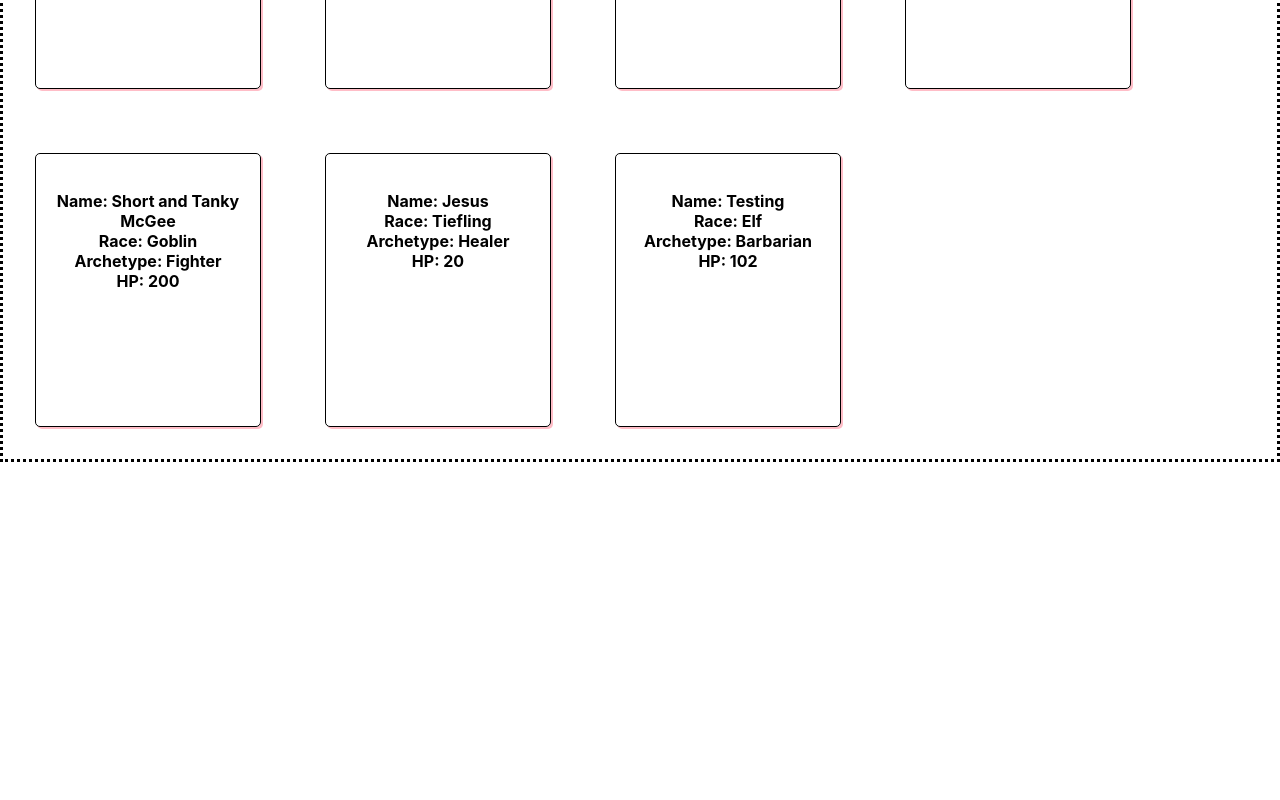
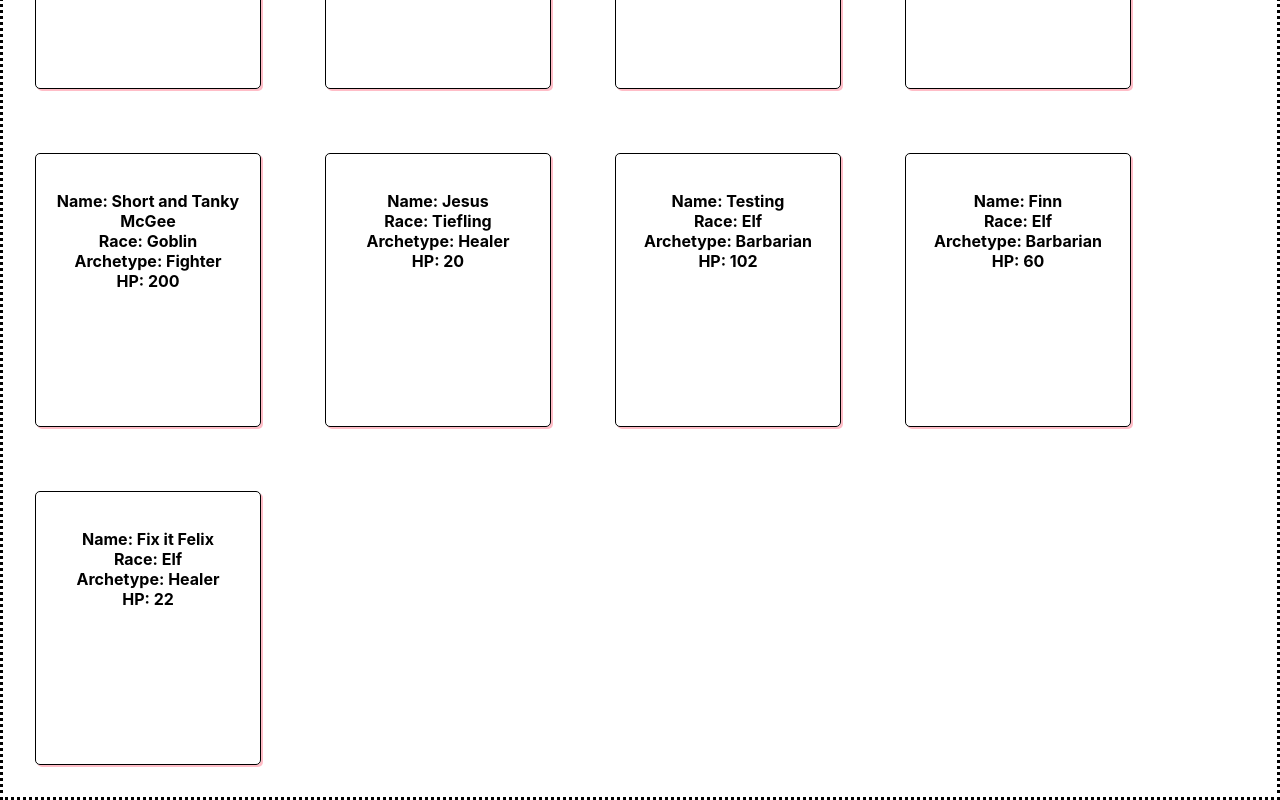
Before and after one commit to slopez421/character-creator, a React (Create React App) app: page / in a window 1280 px wide. Shown: the part 549-1349 px from the top of the page. Before the commit the page ends 1011 px from the top, so only its background shows below. Built offline with nearby package versions, Linux system fonts and the light colour scheme; data requests are answered from the project's data file.

Commit message:
fixed passing props to wrong component error

```diff
--- a/db.json
+++ b/db.json
@@ -48,6 +48,20 @@
       "race": "Elf",
       "archetype": "Barbarian",
       "id": 7
+    },
+    {
+      "name": "Finn",
+      "hp": "60",
+      "race": "Elf",
+      "archetype": "Barbarian",
+      "id": 8
+    },
+    {
+      "name": "Fix it Felix",
+      "hp": "22",
+      "race": "Elf",
+      "archetype": "Healer",
+      "id": 9
     }
   ]
 }
--- a/src/components/CharacterContainer.js
+++ b/src/components/CharacterContainer.js
@@ -1,12 +1,12 @@
 import React from "react";
 import Card from "./Card";
 
-function CharacterContainer({characters, handleAddCharacter}) {
+function CharacterContainer({characters}) {
 
 return <div className="container">
     <h2>Character Container</h2>
     {characters.map((character) => {
-        return <Card key={character.id} character={character} handleAddCharacter={handleAddCharacter} />
+        return <Card key={character.id} character={character} />
     })}
 
 </div>
--- a/src/components/Home.js
+++ b/src/components/Home.js
@@ -18,8 +18,8 @@ function handleAddCharacter(newCharacter) {
 }
 
    return (<div className="home">
-   <CharacterForm />
-   <CharacterContainer handleAddCharacter={handleAddCharacter} characters={characters}/>
+   <CharacterForm handleAddCharacter={handleAddCharacter}/>
+   <CharacterContainer characters={characters}/>
    </div>
    )
 }
```
